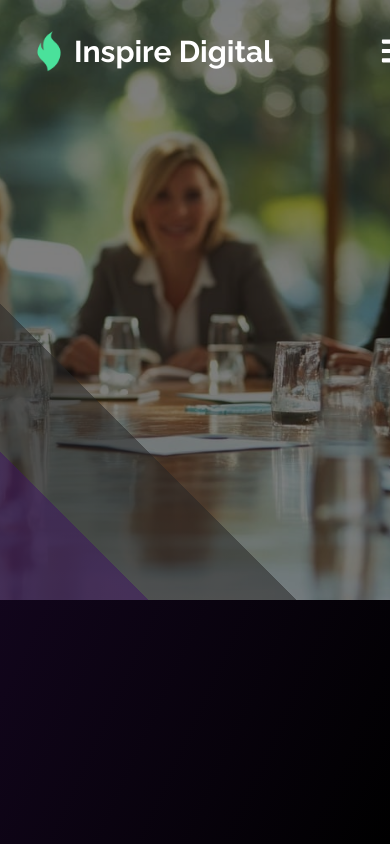
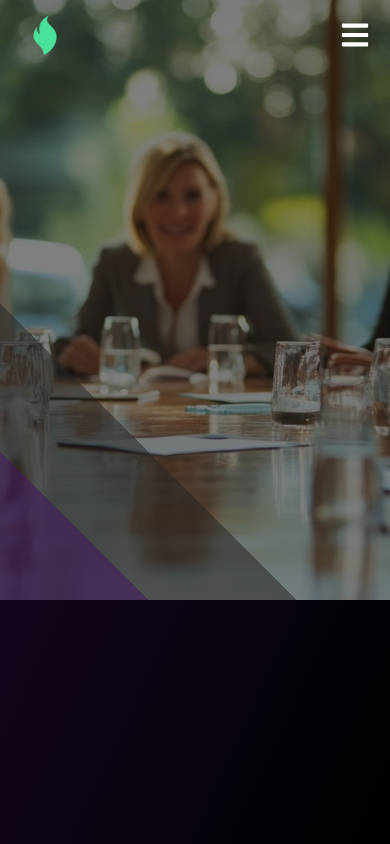
Before and after one commit to Tristen297/inspire-digital-fixed-again, a React (Create React App) app: page / in a window 390 px wide. Built offline with nearby package versions, Linux system fonts and the light colour scheme.

Commit message:
commiting small changes to nav alt

```diff
--- a/src/styles/navbar/navbar-alt.css
+++ b/src/styles/navbar/navbar-alt.css
@@ -21,7 +21,7 @@
 .nav-alt-logo {
     display: flex;
     align-items: center;
-    margin: 2vw;
+    margin-left: 2vw; /* Default for large screens */
 }
 
 .nav-alt-logo h1 {
@@ -41,8 +41,11 @@
 .nav-alt-links {
     display: flex;
     gap: 20px;
+    align-items: center;
+    margin-right: 40px;
 }
 
+/* For the link styles */
 .nav-alt-links a {
     color: white;
     text-decoration: none;
@@ -84,10 +87,16 @@
 /* Mobile devices: max-width 480px */
 @media (max-width: 480px) {
     .nav-alt-content {
-        height: 100vh;
+        padding: 5px; /* Reduce padding on small screens */
     }
+
+    .nav-alt-logo {
+        margin-left: 5px; /* Move closer to the left */
+        padding-left: 0; /* Remove extra space */
+    }
+
     .nav-alt-logo h1 {
-        font-size: 24px;
+        display: none; /* Hide "Inspire Digital" text on small screens */
     }
 
     .nav-alt-links a {
@@ -97,6 +106,11 @@
 
 /* Mobile and tablet: max-width 768px */
 @media (max-width: 768px) {
+    .nav-alt-content {
+        padding: 100px; /* Reduce padding */
+        justify-content: space-between;
+    }
+
     .hamburger-menu {
         display: flex;
         cursor: pointer;
@@ -107,17 +121,16 @@
         z-index: 2000;
         color: white;
         align-items: center;
+        margin-right: 40px;
     }
 
+    /* Hide links by default on small screens */
     .nav-alt-links {
         display: none;
-    }
-
-    .nav-alt-links.open {
-        display: flex;
         position: absolute;
         top: 60px;
         right: 0;
+        left: 0;
         background-color: #333;
         flex-direction: column;
         align-items: center;
@@ -125,12 +138,18 @@
         padding: 20px;
         width: 100%;
     }
+
+    /* Show links when the menu is open */
+    .nav-alt-links.open {
+        display: flex;
+    }
 }
 
 /* Larger screens: min-width 769px */
 @media (min-width: 769px) {
     .nav-alt-links {
         display: flex; /* Show links on larger screens */
+        position: static; /* Ensure they are aligned properly */
     }
 
     .hamburger-menu {
@@ -141,7 +160,7 @@
 /* Large tablets and small desktops: max-width 1025px */
 @media (max-width: 1025px) {
     .nav-alt-logo {
-        margin: 1vw;
+        margin-left: 0.1vw; /* Slightly closer to the left */
     }
 
     .nav-alt-logo h1 {
@@ -155,6 +174,10 @@
 
 /* Desktops and larger devices: min-width 1025px */
 @media (min-width: 1025px) {
+    .nav-alt-logo {
+        margin-left: 1vw; /* Default for large screens */
+    }
+
     .nav-alt-logo h1 {
         font-size: 35px;
     }
```
